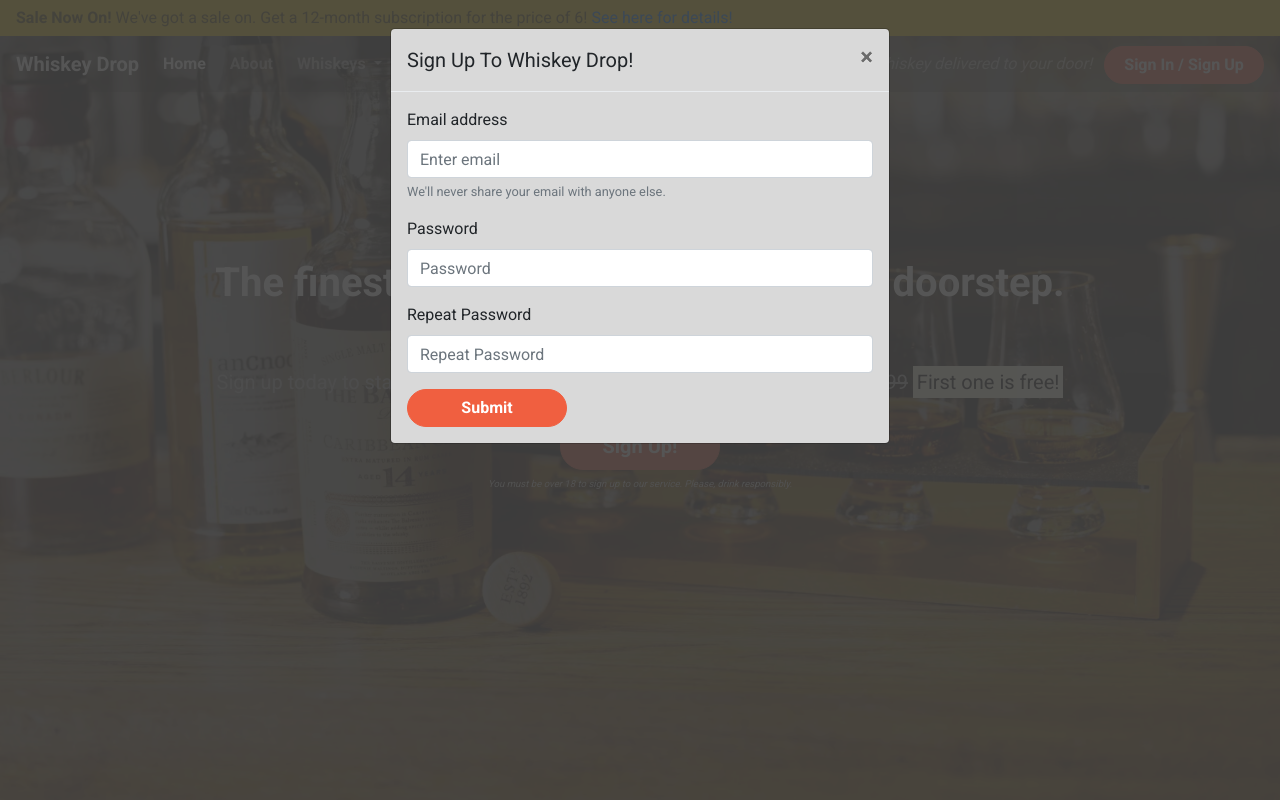
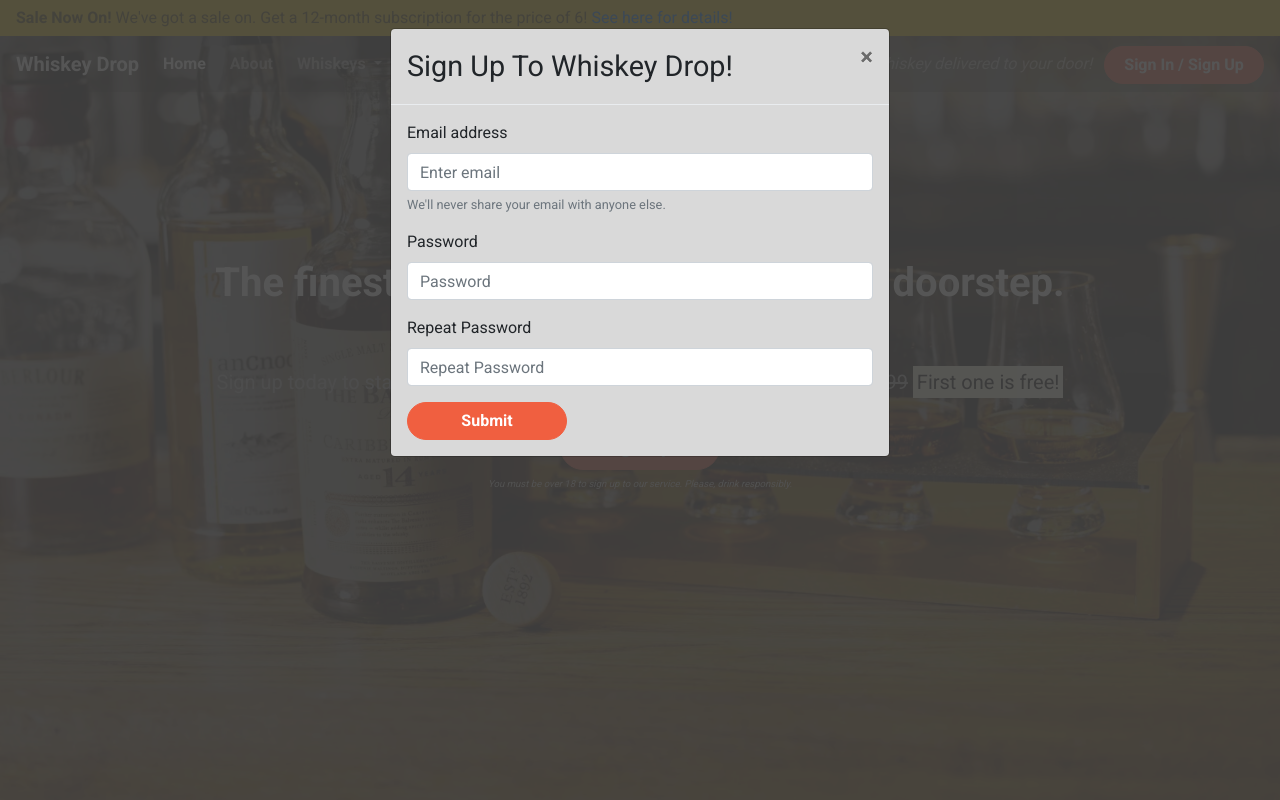
Before and after one commit to James-Fitz/bootstrap-test, a plain HTML site: page index.html in a window 1280 px wide. Both pictures are taken after a click on the button "Sign Up!". Shown: the top 800 px of the page. Drawn offline with nearby package versions, Linux system fonts and the light colour scheme.

Commit message:
Add styling to modal title

```diff
--- a/css/style.css
+++ b/css/style.css
@@ -211,3 +211,7 @@ body {
 .modal-content {
     background-color: rgba(217, 217, 217, 1);
 }
+
+.modal-title {
+    font-size: 1.8em;
+}
```
